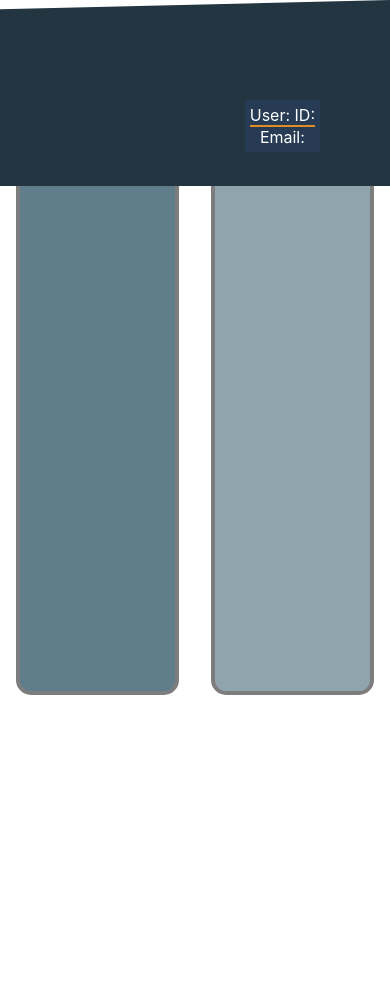
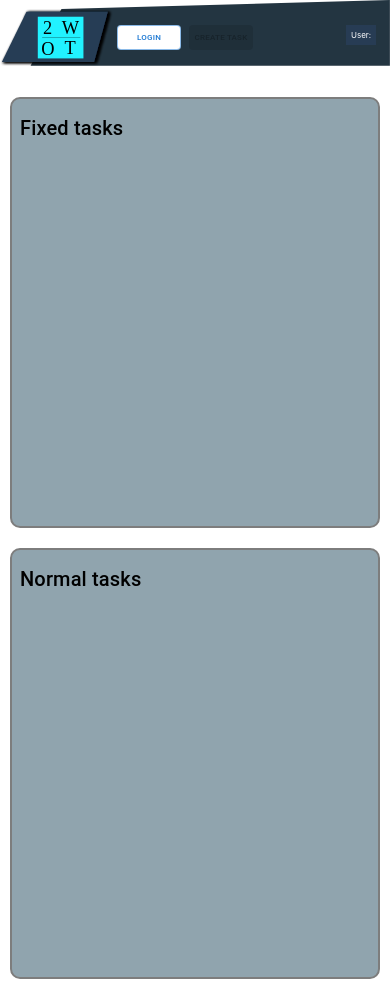
Before and after one commit to guru3k1/2WOT-web, a React (Create React App) app: page / in a window 390 px wide. Before the commit the page ends 844 px from the top, so only its background shows below. Built offline with nearby package versions, Linux system fonts and the light colour scheme.

Commit message:
Css changes for mobile and full screen

```diff
--- a/src/components/app-header/AppHeader.js
+++ b/src/components/app-header/AppHeader.js
@@ -1,5 +1,5 @@
 import React from 'react';
-import { Button, Stack, Divider, Box, Typography } from '@mui/material';
+import { Button, Stack, Box } from '@mui/material';
 import { useDispatch, useSelector } from 'react-redux';
 import { fetchUser, setModalState } from '../ducks/action';
 
@@ -9,58 +9,22 @@ const AppHeader = () => {
     const dispatch = useDispatch();
     const user = useSelector((state) => state.user.user)
     return (
-        <div>
-            <div className='menu'>
-                <svg width="1166" height="186" viewBox="0 0 1166 186" fill="none" xmlns="http://www.w3.org/2000/svg">
-                    <path d="M0 186H1166V0L100.336 25.5198L0 186Z" fill="#233541"/>
-                </svg>
-            </div>
-            <div className='smallBlueBox'>
-                <svg width="319" height="162" viewBox="0 0 319 162" fill="none" xmlns="http://www.w3.org/2000/svg">
-                    <g filter="url(#filter0_d_10_10)">
-                    <path d="M304 6H74.3936L5 148H265.306L304 6Z" fill="#273D55" fillOpacity="0.98"/>
-                    </g>
-                    <defs>
-                    <filter id="filter0_d_10_10" x="0" y="0" width="319" height="162" filterUnits="userSpaceOnUse" colorInterpolationFilters="sRGB">
-                    <feFlood floodOpacity="0" result="BackgroundImageFix"/>
-                    <feColorMatrix in="SourceAlpha" type="matrix" values="0 0 0 0 0 0 0 0 0 0 0 0 0 0 0 0 0 0 127 0" result="hardAlpha"/>
-                    <feOffset dx="5" dy="4"/>
-                    <feGaussianBlur stdDeviation="5"/>
-                    <feColorMatrix type="matrix" values="0 0 0 0 0 0 0 0 0 0 0 0 0 0 0 0 0 0 1 0"/>
-                    <feBlend mode="normal" in2="BackgroundImageFix" result="effect1_dropShadow_10_10"/>
-                    <feBlend mode="normal" in="SourceGraphic" in2="effect1_dropShadow_10_10" result="shape"/>
-                    </filter>
-                    </defs>
-                </svg>
-            </div>
-            <div className='blueBox'>
-                <svg width="122" height="115" viewBox="0 0 122 115" fill="none" xmlns="http://www.w3.org/2000/svg">
-                    <rect width="122" height="115" fill="#21F2FF"/>
-                </svg>
-            </div>
-            <div className='logo-text'>
-                <Stack divider={<Divider orientation="horizontal" flexItem />}>
-                <Typography variant="h3">2W</Typography>
-                <Typography variant="h3">OT</Typography>
-                </Stack>
-
-            </div>
-            <div className='createTask'>
-
+        <div className='appHeader'>
+            <div className='menuContainer'>
+                <div className='menuContent'>
                     <Stack
                         direction="row"
-                    divider={<Divider orientation="vertical" flexItem />}
-                    spacing={2}
+                        spacing={1}
                     >
-                    <Button variant="outlined" sx={{bgcolor: 'white'}} onClick={()=> dispatch(fetchUser())}>Connect</Button>
-                    <Button disabled={user.userId === ""}
+                        <Button className='headerMenuButton' variant="outlined" sx={{bgcolor: 'white'}}
+                            onClick={()=> dispatch(fetchUser())}>Login</Button>
+                        <Button className='headerMenuButton' disabled={user.userId === ""}
                             variant="contained" onClick={() => dispatch(setModalState(true))}>Create Task</Button>
                     </Stack>
-                <Box className={'userBox'}>
-                    User: {user.firstName} {user.lastName}  ID: {user.userId}
-                    <Divider sx={{ borderBottomWidth: 2 }} color="#FDA228"/>
-                    Email: {user.email}
+                    <Box className='userBox'>
+                        User: {user.firstName} {user.lastName}
                     </Box>
+                </div>
             </div>
         </div>
     )
--- a/src/components/app/App.css
+++ b/src/components/app/App.css
@@ -2,128 +2,152 @@
   text-align: center;
 }
 
-.App-logo {
-  height: 40vmin;
-  pointer-events: none;
+@media screen and (min-width:350px) and (max-width:430px){
+
+  .appHeader {
+    width: 100vw;
+    font-size: 8px;
   }
 
-@media (prefers-reduced-motion: no-preference) {
-  .App-logo {
-    animation: App-logo-spin infinite 20s linear;
-  }
-}
-/*
-.App-header {
-  background-color: #8c4242;
-  min-height: 100vh;
-  display: flex;
-  flex-direction: column;
-  align-items: center;
-  justify-content: center;
-  font-size: calc(10px + 2vmin);
-  color: red;
-}
-*/
-.App-link {
-  color: #61dafb;
+  .menuContainer {
+    width: 100%;
+    resize: both;
+    background: url(../app-header/appheader.svg);
+    background-size: 100%;
+    background-repeat: no-repeat;
+    background-position: 100% 0%;
+    padding-bottom: 5vh;
   }
 
-@keyframes App-logo-spin {
-  from {
-    transform: rotate(0deg);
+  .headerMenuButton{
+    max-width: 80px;
+    max-height: 25px;
+    font-size: 8px;
+    padding: 5px 5px;
+    top: 3vh;
+    left: 30vw;
   }
-  to {
-    transform: rotate(360deg);
-  }
-}
-.box {
-  /* Vector 10 */
-
-
+  .userBox {
+    top: 1.8vh;
+    padding: 5px;
+    background-color: rgba(39, 61, 85, 0.98);
     position: absolute;
-  width: 299px;
-  height: 142px;
-
-  background: rgba(39, 61, 85, 0.98);
-  box-shadow: 5px 4px 10px #000000;
+    right: 1vw;
+    color: white;
+    margin: 10px;
   }
 
   .taskView {
-  margin-top: 12%;
+    margin-top: 5%;
   }
 
-.parent {
-  position: relative;
-  height: 1920; /* bigger than your svg */
-  width: 1080; /* bigger than your svg */
+  .taskList {
+    height: 43vh;
+    text-align: center;
+    overflow: hidden scroll;
   }
 
-.blueBox {
-  position: absolute;
-  top: 48px;  /* relative to parent container */
-  right: 1016px; /* relative to parent container */
+  .modalView {
+    margin: 80px auto;
+    position: 'absolute';
+    top: 50vh;
+    left: 50vw;
+    width: 90%;
+    height: 80vh;
+    background-color: white;
+    border: 1px solid rgba(125, 125, 125, 1);
+    box-shadow: 24;
+    padding: 4px;
   }
 
-.logo {
-  position: absolute;
-  top: 88px;  /* relative to parent container */
-  right: 1038px; /* relative to parent container */
+  .taskContainer {
+    margin: 10px;
+    padding-top: 5px;
+    border: 2px solid rgba(125, 125, 125, 1);
+    border-radius: 10px;
+    height: 50vh;
+  }
 }
 
-.menu {
-  position: absolute;
-  top: 0px;  /* relative to parent container */
-  right: 0px; /* relative to parent container */
+@media screen and (min-width:430px) and (max-width:1023px){
+
+  .appHeader {
+    background-color: #607d8b;
+    border: red 1px;
+    width: 100vh;
+    height: 1368px;
   }
-.smallBlueBox {
-  position: absolute;
-  top: 28px;  /* relative to parent container */
-  right: 925px; /* relative to parent container */
 }
 
-.logo-text{
+@media screen and (min-width:1080px){
+
+  .appHeader {
+    width: 100vw;
+  }
+
+  .menuContainer {
+    width: 100%;
+    resize: both;
+    background: url(../app-header/appheader.svg);
+    background-size: 60%;
+    background-repeat: no-repeat;
+    background-position: 100% 0%;
+    padding-bottom: 17vh;
+    min-height: 150px;
+  }
+
+  .headerMenuButton{
+    padding: 5px 5px;
+    top: 10vh;
+    left: 60vw;
+  }
+
+  .userBox {
+    top: 9vh;
+    padding: 5px;
+    background-color: rgba(39, 61, 85, 0.98);
     position: absolute;
-  top: 50px;  /* relative to parent container */
-  right: 1040px; /* relative to parent container */
+    right: 5vw;
+    color: white;
+    margin: 10px;
+  }
 
-  font-family: 'Raleway';
-  font-style: normal;
-  font-weight: 400;
-  font-size: 48px;
-  line-height: 56px;
-  display: flex;
-  align-items: center;
+  .modalView {
+    margin: 80px auto;
+    position: 'absolute';
+    top: 50vh;
+    left: 50vw;
+    width: 40%;
+    height: 50vh;
+    background-color: white;
+    border: 2px solid rgba(125, 125, 125, 1);
+    box-shadow: 24;
+    padding: 15px;
+  }
+
+  .taskView {
+    margin-top: 1%;
+  }
+
+  .taskList {
+    height: 50vh;
     text-align: center;
+    overflow: hidden scroll;
+  }
 
-  color: #000000;
-
-  text-shadow: 0px 1px 3px rgba(0, 0, 0, 0.75);
+  .taskContainer {
+    margin: 1px;
+    padding-top: 5px;
+    border: 2px solid rgba(125, 125, 125, 1);
+    border-radius: 10px;
+    min-height: 520px;
+  }
 }
 
 .card{
   position: relative;
-  top: 160px;  /* relative to parent container */
-  right: 1213px; /* relative to parent container */
-}
-
-.items1{
-  padding-left: 35px;
-}
-
-.items2{
-  padding-top: 25px;
-  padding-left: 120px;
-}
-
-.items3{
-  padding-left: 60px;
-}
-
-.taskColumn {
-  padding-top: 25px;
-  min-height: 500px;
-  max-height: 700px;
-  overflow: auto;
+  top: 160px;
+  right: 1213px;
 }
 
 ::-webkit-scrollbar {
@@ -138,12 +162,14 @@
 }
 
 .taskContainer {
-  padding-top: 10px;
-  border: 4px solid rgba(125, 125, 125, 1);
-  border-radius: 15px;
-  height: 630px;
-  overflow: scroll;
+  margin: 10px;
+  padding-top: 5px;
+  border: 2px solid rgba(125, 125, 125, 1);
+  border-radius: 10px;
+  height: 50vh;
 }
+
+
 .fixedTasks{
   background-color: #607d8b;
 }
@@ -152,21 +178,6 @@
   background-color: #90a4ae;
 }
 
-.createTask {
-  position: absolute;
-  right: 50px;
-  top: 90px;
-  width: 85vh;
-}
-.userBox {
-  top: 0px;
-  padding: 5px;
-  background-color: rgba(39, 61, 85, 0.98);
-  position: absolute;
-  right: 10px;
-  color: white;
-  margin: 10px;
-}
 .gridText {
   font-size: 12px !important;
 }
--- a/src/components/app/App.js
+++ b/src/components/app/App.js
@@ -3,26 +3,7 @@ import { MainView } from '../main-view/MainView';
 
 
 function App() {
-  return (
-    <div className="App">
-      <MainView className="App-header" />
-      {/* <header className="App-header">
-        <img src={logo} className="App-logo" alt="logo" />
-        <p>
-          Edit <code>src/App.js</code> and save to reload.
-        </p>
-        <a
-          className="App-link"
-          href="https://reactjs.org"
-          target="_blank"
-          rel="noopener noreferrer"
-        >
-          Learn React
-        </a>
-      </header> */}
-
-    </div>
-  );
+  return (<MainView/>);
 }
 
 export default App;
--- a/src/components/log-view/LogView.js
+++ b/src/components/log-view/LogView.js
@@ -8,19 +8,6 @@ import { useDispatch, useSelector } from 'react-redux';
 import { setLogViewState } from '../ducks/action';
 import TimeCard from '../time-card/TimeCard';
 
-
-const style = {
-  position: 'absolute',
-  top: '50%',
-  left: '50%',
-  transform: 'translate(-50%, -50%)',
-  width: '600px',
-  height: '400px',
-  bgcolor: 'background.paper',
-  border: '1px solid rgba(125, 125, 125, 1)',
-  boxShadow: 24,
-  p: 4,
-};
 
 export default function LogView() {
   const dispatch = useDispatch();
@@ -37,11 +24,11 @@ export default function LogView() {
         aria-labelledby="modal-modal-title"
         aria-describedby="modal-modal-description"
       >
-        <Box sx={style}>
+        <Box className='modalView'>
           <Typography id="modal-modal-title" variant="h4" component="h6">
             Log view
           </Typography>
-          <div className={'logCardHolder'}>
+          <div className='logCardHolder'>
             {Object.keys(durationMap).map((key,index)=>{return(<TimeCard key={index} date={key} duration={durationMap[key]} logTime={logTime}/>)})}
           </div>
           <Grid2 container display="flex" justifyContent="center" alignItems="center">
--- a/src/components/task-form/TaskForm.js
+++ b/src/components/task-form/TaskForm.js
@@ -10,20 +10,6 @@ import Select from '@mui/material/Select';
 import FormControl from '@mui/material/FormControl';
 import { useDispatch, useSelector } from 'react-redux';
 import { setModalState } from '../ducks/action';
-
-
-const style = {
-  position: 'absolute',
-  top: '50%',
-  left: '50%',
-  transform: 'translate(-50%, -50%)',
-  width: '600px',
-  height: '400px',
-  bgcolor: 'background.paper',
-  border: '1px solid rgba(125, 125, 125, 1)',
-  boxShadow: 24,
-  p: 4,
-};
 
 const ITEM_HEIGHT = 48;
 const ITEM_PADDING_TOP = 8;
@@ -49,17 +35,17 @@ export default function TaskForm({task: { taskName, sprint, description, type, e
         aria-labelledby="modal-modal-title"
         aria-describedby="modal-modal-description"
       >
-        <Box sx={style}>
+        <Box className='modalView'>
           <Typography id="modal-modal-title" variant="h6" component="h2">
             Task form
           </Typography>
             <Grid2 container spacing={3} sx={{ paddingTop: 2}}>
-                <Grid2 xs={6}>
+                <Grid2 xs={12} md={6}>
                     <TextField id="standard-basic" required label="Task name" fullWidth
                         variant="standard" value={taskName} onChange={e=> setTaskName(e.target.value)}
                     />
                 </Grid2>
-                <Grid2 xs={6}>
+                <Grid2 xs={12} md={6}>
                     <TextField id="standard-basic" required label="Sprint" fullWidth
                             variant="standard" value={sprint} onChange={e=> setSprint(e.target.value)}
                     />
@@ -69,7 +55,7 @@ export default function TaskForm({task: { taskName, sprint, description, type, e
                             variant="standard" value={description} onChange={e=> setDescription(e.target.value)}
                     />
                 </Grid2>
-                <Grid2 xs={6}>
+                <Grid2 xs={12} md={6}>
                     <FormControl variant="standard" sx={{ width: 278 }}>
                         <InputLabel id="demo-customized-select-label">Type</InputLabel>
                         <Select
@@ -84,7 +70,7 @@ export default function TaskForm({task: { taskName, sprint, description, type, e
                         </Select>
                     </FormControl>
                 </Grid2>
-                <Grid2 xs={6}>
+                <Grid2 xs={12} md={6}>
                     <TextField id="standard-basic" required label="Estimated Time" fullWidth
                         variant="standard" value={ecp} onChange={e=> setEcp(e.target.value)}
                         />
--- /dev/null
+++ b/src/components/task-group/TaskGroup.js
@@ -0,0 +1,48 @@
+import React from "react";
+import Grid2 from '@mui/material/Unstable_Grid2'; // Grid version 2
+import TaskCard from '../task-card/TaskCard';
+import { Typography } from "@mui/material";
+
+
+const TaskGroup = ({type,tasks,editTask,closeTask,getTimeLog}) =>{
+    const getTypeName=()=> {
+        if(type){
+            return type.charAt(0).toUpperCase() + type.slice(1);
+        }
+    }
+
+    return(
+        <Grid2 xs={12} md={5}>
+            <div className="taskContainer sprintTasks">
+                <Typography sx={{padding: 1}} variant="h6">
+                    {`${getTypeName()} tasks`}
+                </Typography>
+                <div className='taskList'>
+                    <Grid2 container spacing={1}  justifyContent="center">
+                        {tasks.map((task) => {
+                            if(task.type.toLowerCase() === type){
+                            return(
+                            <Grid2 xs={"auto"}>
+                                <TaskCard
+                                    key={task.taskId}
+                                    task={task}
+                                    className='card'
+                                    editTask={editTask}
+                                    getTimeLog={getTimeLog}
+                                    closeTask={closeTask}
+                                />
+                            </Grid2>)
+                            }else{
+                                return <></>
+                            }
+                            })}
+
+                    </Grid2>
+                </div>
+
+            </div>
+        </Grid2>
+    )
+}
+
+export default TaskGroup;
--- a/src/components/task-view/TaskView.js
+++ b/src/components/task-view/TaskView.js
@@ -1,10 +1,9 @@
 import React from "react";
 import { useSelector, useDispatch } from 'react-redux'
 import Grid2 from '@mui/material/Unstable_Grid2'; // Grid version 2
-import { Typography } from "@mui/material";
-import TaskCard from '../task-card/TaskCard';
 import TaskForm from '../task-form/TaskForm';
 import LogView from '../log-view/LogView';
+import TaskGroup from "../task-group/TaskGroup";
 import { saveTask, setModalState, updateTask, closeOpenTask, getTimeLogByTask, setLogViewState} from "../ducks/action";
 
 const TaskView = () => {
@@ -64,7 +63,7 @@ const TaskView = () => {
     }
 
     return(
-        <div className={'taskView'}>
+        <div className='taskView'>
             <TaskForm
                 task={{taskName,sprint, description,type,ecp}}
                 setTaskName={setTaskName}
@@ -76,58 +75,18 @@ const TaskView = () => {
             />
             <LogView/>
             <Grid2 container justifyContent={'space-around'}>
-                <Grid2 xs={5}>
-                    <div className="taskContainer fixedTasks">
-                        <Typography sx={{padding: 2}}variant="h4" component="h2">
-                            Fixed tasks
-                        </Typography>
-                        <Grid2 container spacing={2} className={'taskList'} justifyContent="center">
-                            {tasks.map((task) => {
-                                if(task.type.toLowerCase() === 'fixed'){
-                                return(<Grid2 xs={"auto"}>
-                                    <TaskCard
-                                        key={task.taskId}
-                                        task={task}
-                                        className='card'
+                <TaskGroup type={'fixed'}
                     editTask={editTask}
                     getTimeLog={getTimeLog}
                     closeTask={closeTask}
+                    tasks={tasks}
                 />
-                                </Grid2>)
-                                }else{
-                                    return <></>
-                                }
-                            })}
-                        </Grid2>
-                    </div>
-                </Grid2>
-                <Grid2 xs={5}>
-                    <div className="taskContainer sprintTasks">
-                        <Typography sx={{padding: 2}}variant="h4" component="h2">
-                            Sprint tasks
-                        </Typography>
-                        <Grid2 container spacing={2} className={'taskList'} justifyContent="center">
-                            {tasks.map((task) => {
-                                if(task.type.toLowerCase() === 'normal'){
-                                return(
-                                <Grid2 xs={"auto"}>
-                                    <TaskCard
-                                        key={task.taskId}
-                                        task={task}
-                                        className='card'
+                <TaskGroup type={'normal'}
                     editTask={editTask}
                     getTimeLog={getTimeLog}
                     closeTask={closeTask}
+                    tasks={tasks}
                 />
-                                </Grid2>)
-                                }else{
-                                    return <></>
-                                }
-                                })}
-
-                        </Grid2>
-                    </div>
-                </Grid2>
             </Grid2>
         </div>
     )
```
Also changed, not shown: src/components/task-card/TaskCard.js (+5 -2 lines), src/components/time-card/TimeCard.js (+6 -6 lines), src/components/app-header/appheader.svg (added), src/components/task-group/index.js (added). Lines whose indentation alone changed are shown as unchanged.
